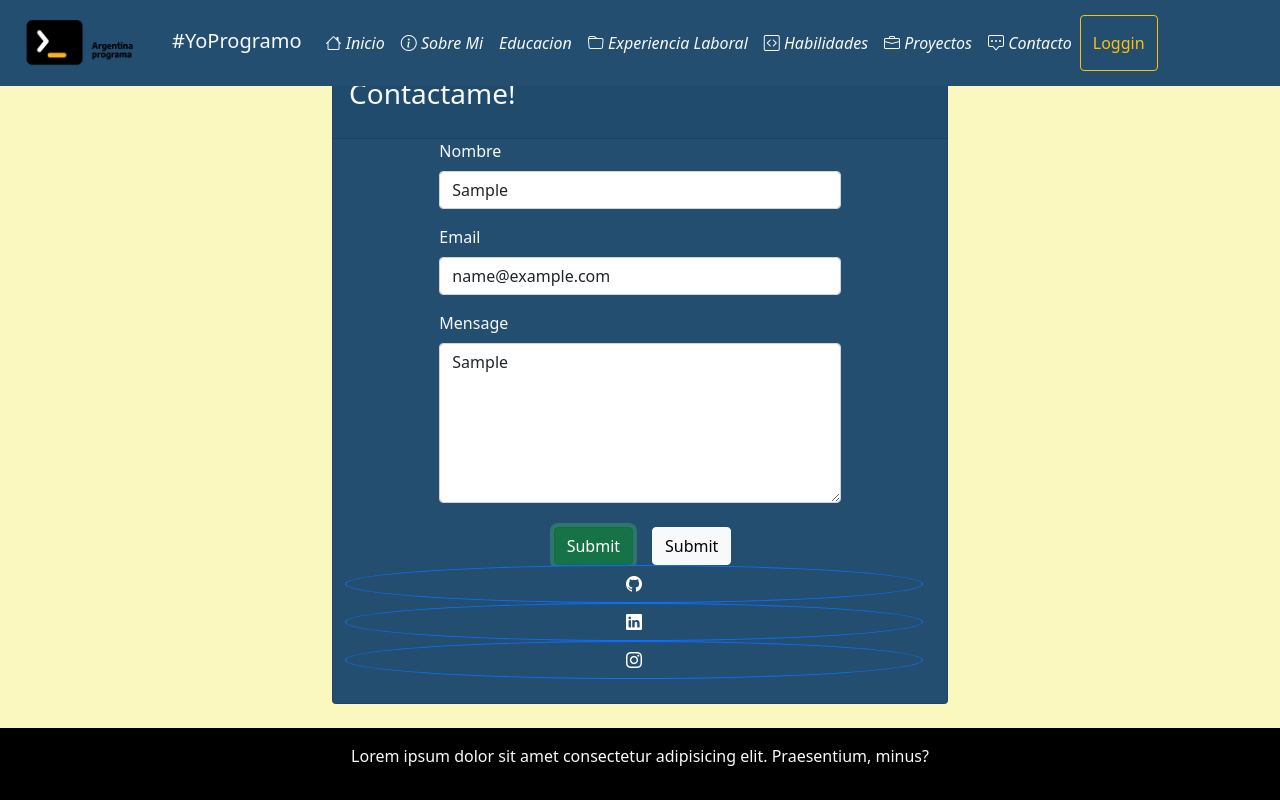
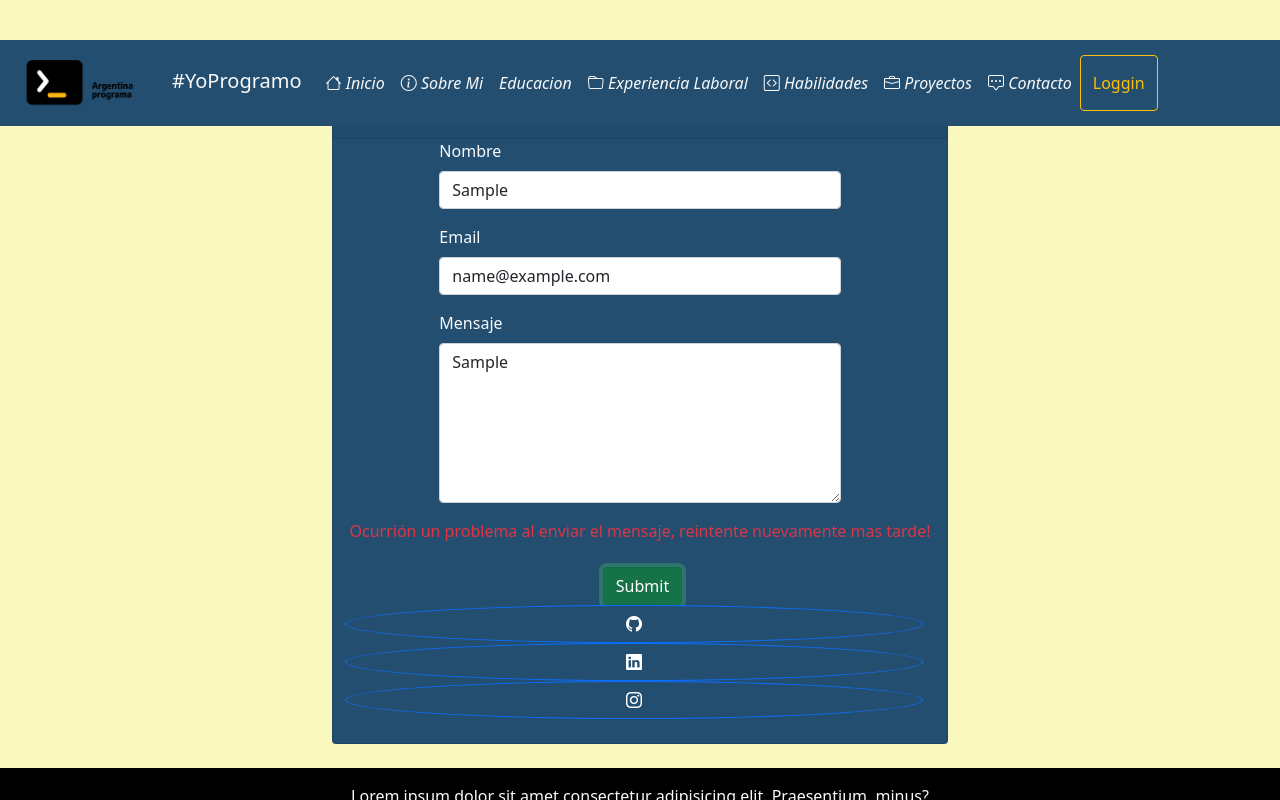
Before and after one commit to Aunius/portfolio-argentinaProgra-a, an Angular app: page / in a window 1280 px wide. Both pictures are taken after typing "Sample", "name@example.com", "Sample" into the empty fields and a click on the button "Submit". Shown: the part 3160-3960 px from the top of the page. Built offline with nearby package versions, Linux system fonts and the light colour scheme; no server answers.

Commit message:
envio de mensajes de telegram

```diff
--- a/src/app/app.module.ts
+++ b/src/app/app.module.ts
@@ -17,6 +17,8 @@ import { FooterComponent } from './components/footer/footer.component';
 import { HttpClientModule } from '@angular/common/http';
 import { InicioComponent } from './components/inicio/inicio.component';
 import { LoginComponent } from './components/login/login.component';
+import { ReactiveFormsModule } from '@angular/forms';
+
 /* import { interceptorProvider } from './service/interceptor-service'; */
 
 @NgModule({
@@ -40,6 +42,7 @@ import { LoginComponent } from './components/login/login.component';
     FormsModule,
     FontAwesomeModule,
     HttpClientModule,
+    ReactiveFormsModule
   ],
   providers: [
     /* interceptorProvider */
--- a/src/app/components/contacto/contacto.component.html
+++ b/src/app/components/contacto/contacto.component.html
@@ -8,46 +8,42 @@
                         Contactame!
                     </p>
                 </div>
-                <form id="contactForm" data-sb-form-api-token="API_TOKEN">
+                <form (ngSubmit)="onSubmit()" [formGroup]="contactoForm" id="contactForm">
                     <div class="row justify-content-center mb-3">
                         <div class="col-md-8">
                             <label class="form-label" for="name">Nombre</label>
-                            <input class="form-control" id="name" type="text" placeholder="Name" data-sb-validations="required" />
-                            <div class="invalid-feedback" data-sb-feedback="name:required">Name is required.</div>
+                            <input class="form-control {{error_nombre}}" type="text" placeholder="Nombre" id="nombre" formControlName="nombre"/>
+                            <div class="invalid-feedback">Campo requerido</div>
                         </div>
                     </div>
 
                     <div class="row justify-content-center mb-3">
                         <div class="col-md-8">
                             <label class="form-label" for="emailAddress">Email</label>
-                            <input class="form-control" id="emailAddress" type="email" placeholder="Email Address" data-sb-validations="required, email" />
-                            <div class="invalid-feedback" data-sb-feedback="emailAddress:required">Email Address is required.</div>
-                            <div class="invalid-feedback" data-sb-feedback="emailAddress:email">Email Address Email is not valid.</div>
+                            <input class="form-control {{error_email}}" type="email" placeholder="Email" id="email" formControlName="email"/>
+                            <div class="invalid-feedback">Campo requerido y con formato mail. ej. algo@algo.com</div>
                         </div>
                     </div>
 
                     <div class="row justify-content-center mb-3">
                         <div class="col-md-8">
-                            <label class="form-label" for="message">Mensage</label>
-                            <textarea class="form-control" id="message" type="text" placeholder="Message" style="height: 10rem;" data-sb-validations="required"></textarea>
-                            <div class="invalid-feedback" data-sb-feedback="message:required">Message is required.</div>
+                            <label class="form-label" for="message">Mensaje</label>
+                            <textarea class="form-control {{error_mensaje}}" type="text" placeholder="Mensaje" style="height: 10rem;" id="mensaje" formControlName="mensaje"></textarea>
+                            <div class="invalid-feedback">Campo requerido</div>
                         </div>
                     </div>
 
-                    <div class="d-none" id="submitSuccessMessage">
-                        <div class="text-center mb-3">Form submission successful!</div>
+                    <div class="{{mensaje_exito}}" id="submitSuccessMessage">
+                        <div class="text-center mb-3">El mensaje fue enviado correctamente!</div>
                     </div>
 
-                    <div class="d-none" id="submitErrorMessage">
-                        <div class="text-center text-danger mb-3">Error sending message!</div>
+                    <div class="{{mensaje_error}}" id="submitErrorMessage">
+                        <div class="text-center text-danger mb-3">Ocurrión un problema al enviar el mensaje, reintente nuevamente mas tarde!</div>
                     </div>
 
                     <div class="row justify-content-center mb-3 py-2 px-4">
                         <div class="col-md-2">
                             <button class="btn btn-success" id="submitButton" type="submit">Submit</button>
-                        </div>
-                        <div class="col-md-2">
-                            <button class="btn btn-light" id="submitButton" type="submit">Submit</button>
                         </div>
                         <div class="navbar-nav">
                             <a class="btn btn-primary rounded-circle" style="background-color:#234e70;" href="#!" role="button">
--- a/src/app/components/contacto/contacto.component.ts
+++ b/src/app/components/contacto/contacto.component.ts
@@ -1,4 +1,8 @@
 import { Component, OnInit } from '@angular/core';
+import { Contacto } from 'src/app/model/contacto';
+import { FormControl, FormGroup } from '@angular/forms';
+import { ContactoService } from 'src/app/service/contacto.service';
+
 
 @Component({
   selector: 'app-contacto',
@@ -7,9 +11,63 @@ import { Component, OnInit } from '@angular/core';
 })
 export class ContactoComponent implements OnInit {
 
-  constructor() { }
+  error_nombre = '';
+  error_email = '';
+  error_mensaje = '';
+
+  mensaje_exito = 'd-none';
+  mensaje_error = 'd-none';
+
+  contactoForm = new FormGroup({
+    nombre: new FormControl(''),
+    email: new FormControl(''),
+    mensaje: new FormControl(''),
+  });
+
+  constructor(public contactoService: ContactoService) { }
 
   ngOnInit(): void {
   }
 
+  onSubmit(): void {
+    this.error_nombre = '';
+    this.error_email = '';
+    this.error_mensaje = '';
+    this.mensaje_exito = 'd-none';
+    this.mensaje_error = 'd-none';
+
+    if(!this.contactoForm.value.nombre){
+      this.error_nombre = 'is-invalid';
+      return;
+    }
+    if(!this.contactoForm.value.email){
+      this.error_email = 'is-invalid';
+      return;
+    }
+    if(!this.contactoForm.value.mensaje){
+      this.error_mensaje = 'is-invalid';
+      return;
+    }
+
+    var validRegex = /^[a-zA-Z0-9.!#$%&'*+/=?^_`{|}~-]+@[a-zA-Z0-9-]+(?:\.[a-zA-Z0-9-]+)*$/;
+    if (!this.contactoForm.value.email.match(validRegex)) {
+      this.error_email = 'is-invalid';
+      return;
+    }
+
+    let datos = JSON.stringify(this.contactoForm.value);
+    let contacto = new Contacto(this.contactoForm.value.nombre, this.contactoForm.value.email, this.contactoForm.value.mensaje);
+
+    this.contactoService.contacto(contacto).subscribe(res => {
+      },
+      err => {
+          if(err.status == 200){
+            this.mensaje_exito = '';
+            this.contactoForm.reset();
+          }else{
+            this.mensaje_error = '';
+          }
+      });
+  }
+
 }
--- /dev/null
+++ b/src/app/model/contacto.ts
@@ -0,0 +1,11 @@
+export class Contacto{
+    nombre: string;
+    email: string;
+    mensaje: string;
+
+    constructor(nombre:string, email:string, mensaje:string){
+        this.nombre = nombre;
+        this.email = email;
+        this.mensaje = mensaje;
+    }
+}
--- /dev/null
+++ b/src/app/service/contacto.service.ts
@@ -0,0 +1,18 @@
+import { HttpClient } from '@angular/common/http';
+import { Injectable } from '@angular/core';
+import { Observable } from 'rxjs';
+import { Contacto } from '../model/contacto';
+
+@Injectable({
+  providedIn: 'root'
+})
+export class ContactoService {
+
+  url_base = 'http://localhost:8080/contacto'
+
+  constructor(private httpClient: HttpClient) { }
+
+  public contacto(contacto: Contacto): Observable<any>{
+    return this.httpClient.post<any>(this.url_base, contacto);
+  }
+}
--- a/src/app/service/inicio.service.ts
+++ b/src/app/service/inicio.service.ts
@@ -1,9 +1,6 @@
 import { HttpClient } from '@angular/common/http';
 import { Injectable } from '@angular/core';
 import { Observable } from 'rxjs';
-import { JwtDto } from '../model/jwt-dto';
-import { LoginUsuario } from '../model/login-usuario';
-import { NuevoUsuario } from '../model/nuevo-usuario';
 
 @Injectable({
   providedIn: 'root'
```
